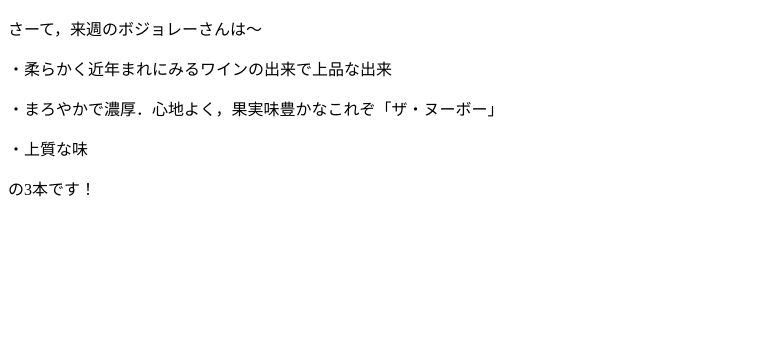
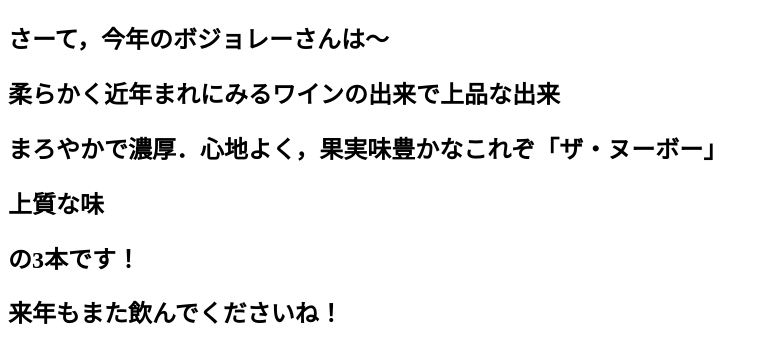
Before and after one commit to t-macchinetta/auto_beaujolais, a plain HTML site: page index.html in a window 1280 px wide. Shown: the whole page, without its empty margins (0-768 px from the left). Drawn offline with nearby package versions, Linux system fonts and the light colour scheme.

Commit message:
update 要素の追加を関数化

```diff
--- a/index.html
+++ b/index.html
@@ -25,11 +25,8 @@
                             let rand = ~~(Math.random() * (max - min) + min);
                             word = word + data[i][rand];
                         }
-                        // console.log(status);
-                        // console.log(word);
                         arr.push(word);
                     }
-                    // console.log(arr);
                 })
                 .fail(function (jqXHR, textStatus, errorThrown) {
                     console.log(jqXHR.status + textStatus + errorThrown);
@@ -40,51 +37,62 @@
 
             // 配列の中身を出力する処理
             const wait = (milliseconds) => new Promise((resolve) => setTimeout(resolve, milliseconds));
-            const time = 1000;
-            const first = "さーて，来週のボジョレーさんは〜";
-            const end = ["の3本です！", "来週もまた見てくださいね！"];
-            const mof = "(*´ω｀*)ﾓﾌﾌﾌﾌ";
+            const time = 500;
+            const first = "さーて，今年のボジョレーさんは〜";
+            const end = ["の3本です！", "来年もまた飲んでくださいね！"];
+            // const mof = "(*´ω｀*)ﾓﾌﾌﾌﾌ";
+            function auto_tag(tagName, id, className, text) {
+                let str = '<' + tagName + ' id="' + id + '" class="' + className + '">' + text + '</' + tagName + '>';
+                return str;
+            }
             const start_tag = "<p>";
             const end_tag = "</p>";
             Promise.resolve()
                 .then(() => wait(time))
                 .then(() => {
-                    $('body').append(start_tag + first + end_tag);
-                    console.log(first);
+                    // $('body').append(start_tag + first + end_tag);
+                    $('body').append(auto_tag("h2", "", "", first));
+                    // console.log(first);
                 })
                 .then(() => wait(time))
                 .then(() => {
-                    $('body').append(start_tag + "・" + arr[0] + end_tag);
-                    console.log("・" + arr[0]);
+                    // $('body').append(start_tag + "・" + arr[0] + end_tag);
+                    $('body').append(auto_tag("h2", "", "", arr[0]));
+                    // console.log("・" + arr[0]);
                     i++;
                 })
                 .then(() => wait(time))
                 .then(() => {
-                    $('body').append(start_tag + "・" + arr[1] + end_tag);
-                    console.log("・" + arr[1]);
+                    // $('body').append(start_tag + "・" + arr[1] + end_tag);
+                    $('body').append(auto_tag("h2", "", "", arr[1]));
+                    // console.log("・" + arr[1]);
                     i++;
                 })
                 .then(() => wait(time))
                 .then(() => {
-                    $('body').append(start_tag + "・" + arr[2] + end_tag);
-                    console.log("・" + arr[2]);
+                    // $('body').append(start_tag + "・" + arr[2] + end_tag);
+                    $('body').append(auto_tag("h2", "", "", arr[2]));
+                    // console.log("・" + arr[2]);
                     i++;
                 })
                 .then(() => wait(time))
                 .then(() => {
-                    $('body').append(start_tag + end[0] + end_tag);
-                    console.log(end[0]);
+                    // $('body').append(start_tag + end[0] + end_tag);
+                    $('body').append(auto_tag("h2", "", "", end[0]));
+                    // console.log(end[0]);
                 })
                 .then(() => wait(time))
                 .then(() => {
-                    $('body').append(start_tag + end[1] + end_tag);
-                    console.log(end[1]);
-                })
-                .then(() => wait(time))
-                .then(() => {
-                    $('body').append(start_tag + mof + end_tag);
-                    console.log(mof);
+                    // $('body').append(start_tag + end[1] + end_tag);
+                    $('body').append(auto_tag("h2", "", "", end[1]));
+                    // console.log(end[1]);
                 });
+            // .then(() => wait(time))
+            // .then(() => {
+            //     $('body').append(start_tag + mof + end_tag);
+            //     $('body').append(auto_tag("h2", "", "", mof));
+            //     console.log(mof);
+            // });
 
         });
     </script>
```
